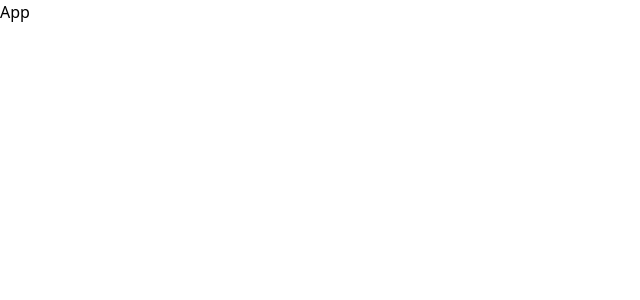
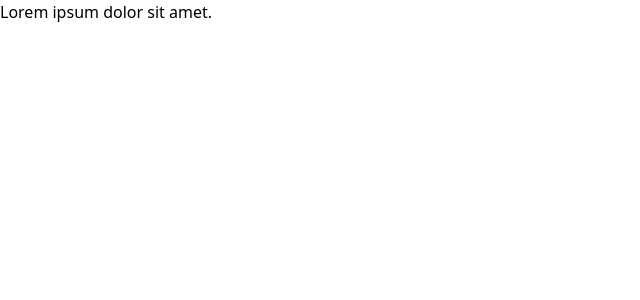
Before and after one commit to Manojroy1432/Resume, a React (Vite) app: page / in a window 1280 px wide. Shown: the top 300 px of the page, without its empty margins (0-640 px from the left). Built offline with nearby package versions, Linux system fonts and the light colour scheme.

Commit message:
second commit

```diff
--- a/src/App.jsx
+++ b/src/App.jsx
@@ -1,7 +1,11 @@
 import React from "react";
 
 function App() {
-  return <div>App</div>;
+  return (
+    <div>
+      <p>Lorem ipsum dolor sit amet.</p>
+    </div>
+  );
 }
 
 export default App;
```
